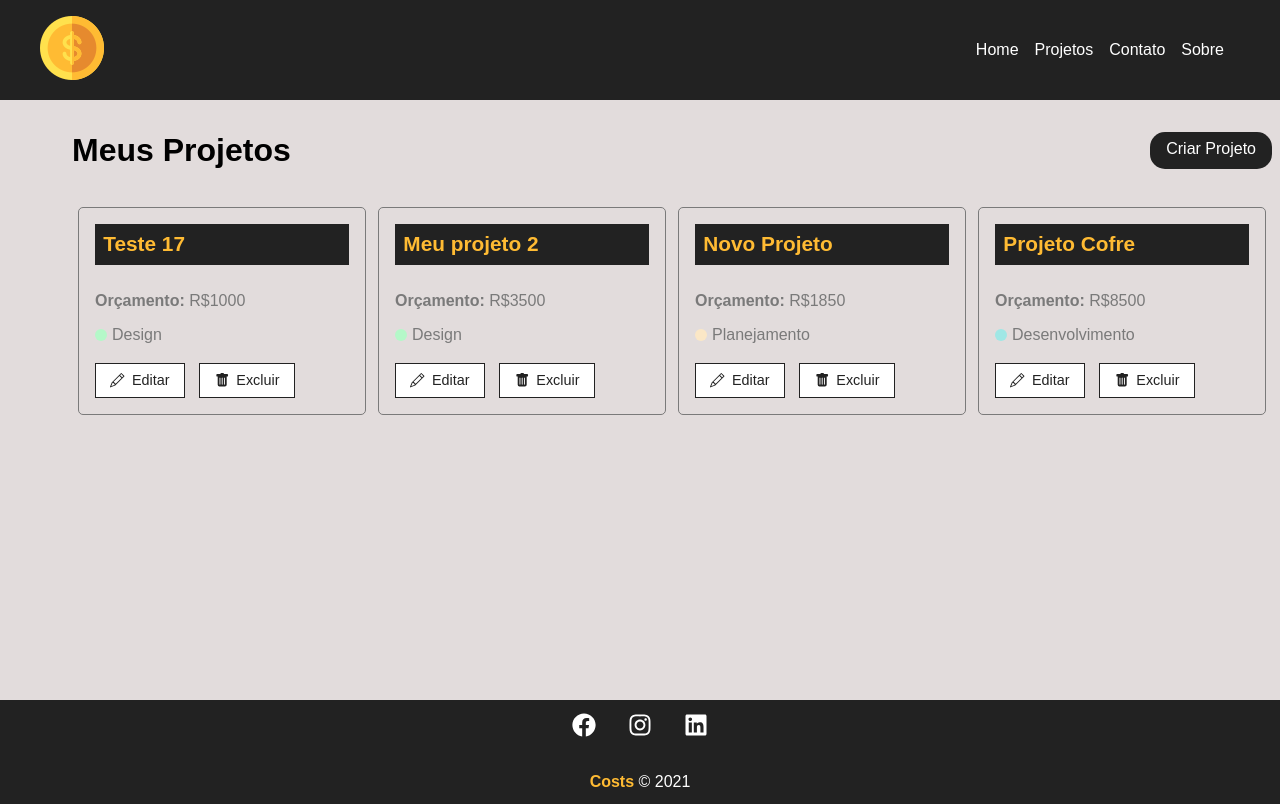
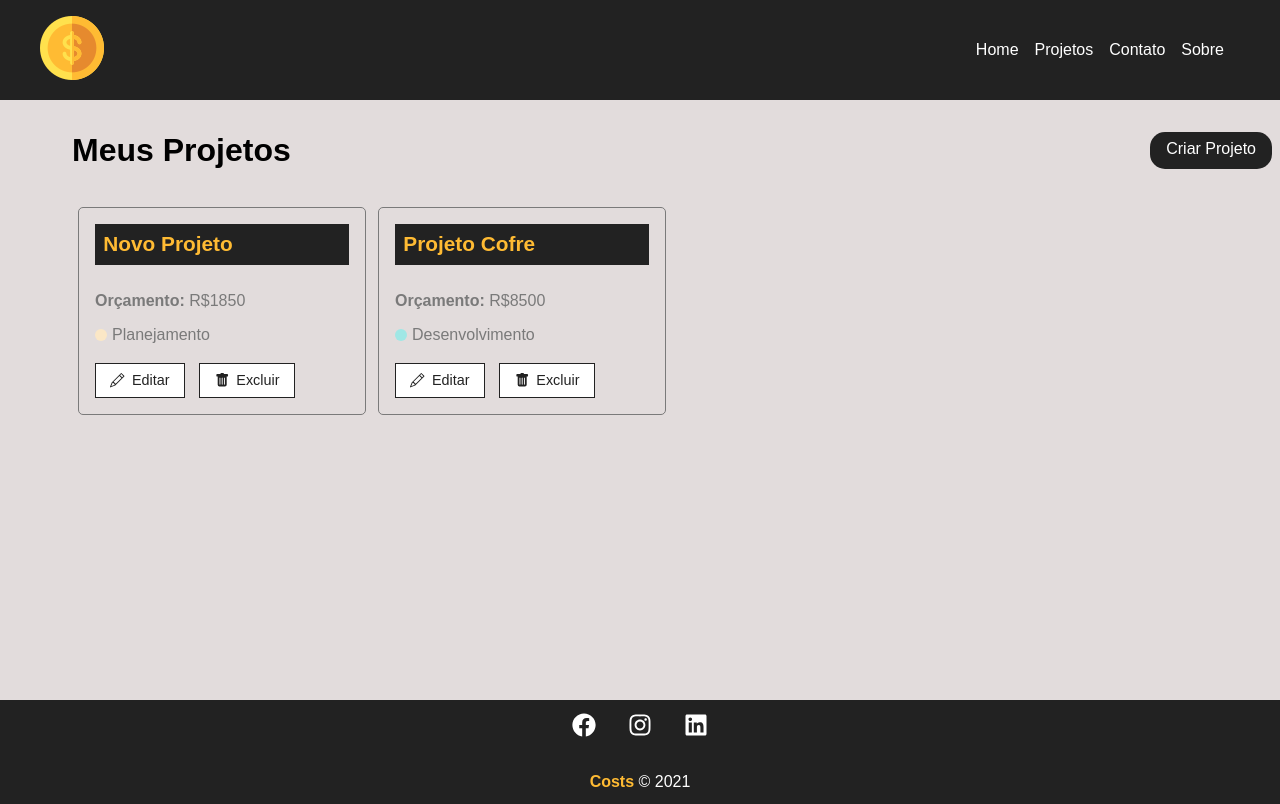
Before and after one commit to thiagobrsouza/react-costs, a React (Create React App) app: page /projects in a window 1280 px wide. Shown: the top 804 px of the page. Built offline with nearby package versions, Linux system fonts and the light colour scheme; data requests are answered from the project's data file.

Commit message:
Configurando o Remover Projeto

```diff
--- a/db.json
+++ b/db.json
@@ -1,27 +1,5 @@
 {
   "projects": [
-    {
-      "name": "Teste 17",
-      "budget": "1000",
-      "category": {
-        "id": "3",
-        "name": "Design"
-      },
-      "cost": 0,
-      "services": [],
-      "id": 1
-    },
-    {
-      "name": "Meu projeto 2",
-      "budget": "3500",
-      "category": {
-        "id": "3",
-        "name": "Design"
-      },
-      "cost": 0,
-      "services": [],
-      "id": 2
-    },
     {
       "name": "Novo Projeto",
       "budget": "1850",
--- a/src/components/pages/Projects.jsx
+++ b/src/components/pages/Projects.jsx
@@ -11,6 +11,7 @@
 
   const [projects, setProjects] = useState([])
   const [removeLoading, setRemoveLoading] = useState(false)
+  const [projectMessage, setProjectMessage] = useState('')
 
   const location = useLocation()
   let message = ''
@@ -36,6 +37,20 @@
     }, 300)
   }, [])
 
+  function removeProject(id) {
+    fetch(`http://localhost:5000/projects/${id}`, {
+      method: 'DELETE',
+      headers: {
+        'Content-Type': 'application/json'
+      },
+    }).then((resp) => resp.json())
+    .then(() => {
+      setProjects(projects.filter((project) => project.id !== id))
+      setProjectMessage('Projeto removido com sucesso!')
+    })
+    .catch(err => console.log(err))
+  }
+
   return (
     <div className={styles.project_container}>
       <div className={styles.title_container}>
@@ -43,11 +58,12 @@
         <LinkButton to="/newproject" text="Criar Projeto" />
       </div>
       {message && <Message msg={message} type="success" />}
+      {projectMessage && <Message msg={projectMessage} type="success" />}
       <Container customClass="start">
         {projects.length > 0 &&
           projects.map((project) => (
             <ProjectCard name={project.name} id={project.id} budget={project.budget} category={project.category.name}
-            key={project.id}/>
+            key={project.id} handleRemove={removeProject}/>
           ))}
           {!removeLoading && <Loading />}
           {removeLoading && projects.length === 0 && (
--- a/src/components/project/ProjectCard.jsx
+++ b/src/components/project/ProjectCard.jsx
@@ -2,7 +2,13 @@
 import {BsPencil, BsFillTrashFill} from 'react-icons/bs'
 import { Link } from 'react-router-dom'
 
-export default function ProjectCard({id, name, budget, category}) {
+export default function ProjectCard({id, name, budget, category, handleRemove}) {
+
+  const remove = (e) => {
+    e.preventDefault()
+    handleRemove(id)
+  }
+
   return (
     <div className={styles.project_card}>
       <h4>{name}</h4>
@@ -16,7 +22,7 @@
         <Link to="/">
           <BsPencil />Editar
         </Link>
-        <button>
+        <button onClick={remove}>
           <BsFillTrashFill />Excluir
         </button>
       </div>
```
